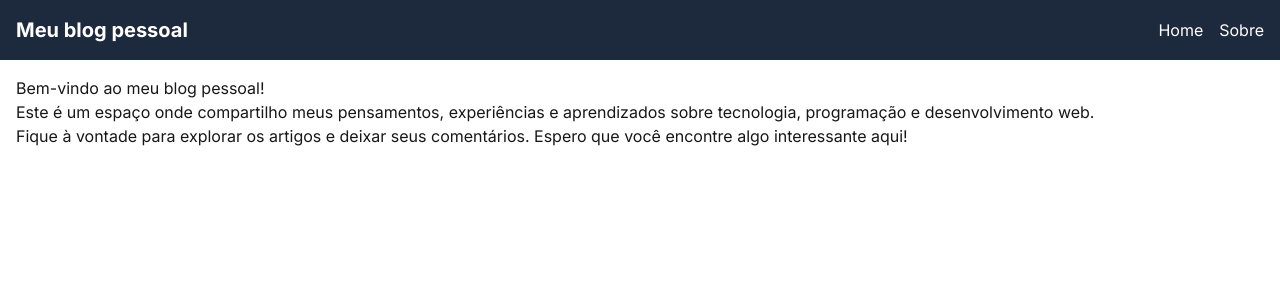
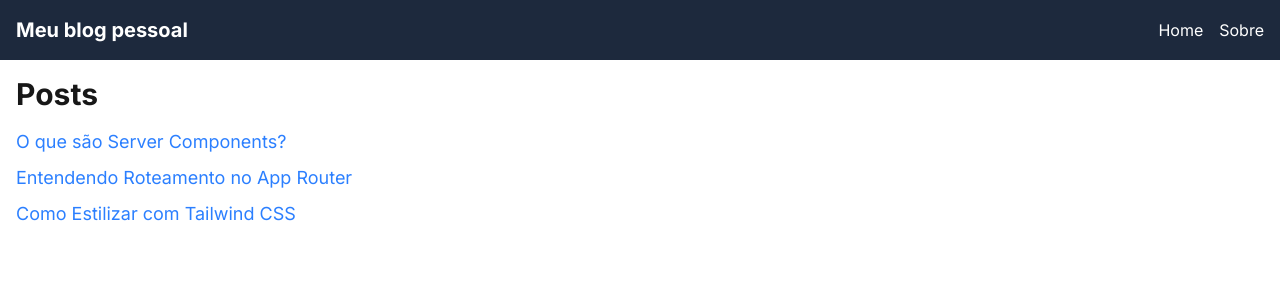
Before and after one commit to ChristalCamillo/desenvolve, a Next.js app in the folder blog/meu-blog-pessoal/: page / in a window 1280 px wide. Shown: the top 300 px of the page. Built offline with nearby package versions, Linux system fonts and the light colour scheme.

Commit message:
transformando os posts em links clicáveis na homePage (server component)

```diff
--- a/blog/meu-blog-pessoal/src/app/page.tsx
+++ b/blog/meu-blog-pessoal/src/app/page.tsx
@@ -1,11 +1,25 @@
 import Link from "next/link";
+import { posts } from "../data/posts";
 
 export default function HomePage() {
-    return (
-        <main>
-            <h1>Bem-vindo ao meu blog pessoal!</h1>
-            <p>Este é um espaço onde compartilho meus pensamentos, experiências e aprendizados sobre tecnologia, programação e desenvolvimento web.</p>
-            <p>Fique à vontade para explorar os artigos e deixar seus comentários. Espero que você encontre algo interessante aqui!</p>
-        </main>
-    )
+  return (
+    <main>
+      <div>
+        <h1 className="text-3xl font-bold mb-4">Posts</h1>
+        <ul className="space-y-2">
+          {/* `space-y-2` adiciona espaço vertical entre os itens da lista */}
+          {posts.map((post) => (
+            <li key={post.id}>
+              <Link
+                href={`/blog/${post.slug}`}
+                className=" text-lg text-blue-500 hover:underline"
+              >
+                {post.title}
+              </Link>
+            </li>
+          ))}
+        </ul>
+      </div>
+    </main>
+  );
 }
```
